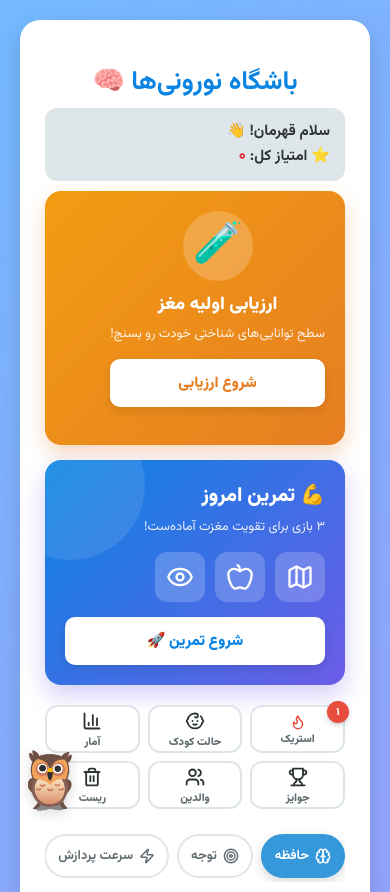
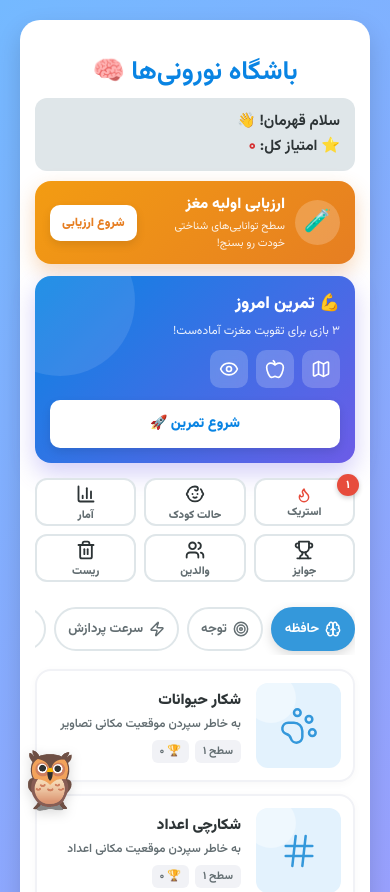
Before and after one commit to mjmottaghi1372-hub/neuroni-club, a plain HTML site: page index.html in a window 390 px wide. Shown: the top 892 px of the page. Drawn offline with Linux system fonts and the light colour scheme.

Commit message:
Update style.css

```diff
--- a/css/style.css
+++ b/css/style.css
@@ -1583,3 +1583,78 @@ svg.lucide {
     0%, 100% { box-shadow: 0 0 0 0 rgba(9, 132, 227, 0.75); }
     50%      { box-shadow: 0 0 0 12px rgba(9, 132, 227, 0); }
 }
+/* ============ بهینه‌سازی بنرها برای موبایل ============ */
+@media (max-width: 600px) {
+    /* کم کردن حاشیه کلی صفحه در موبایل */
+    .container {
+        padding: 15px;
+    }
+
+    /* ۱. کارت ارزیابی: تبدیل به حالت افقی و کوچک‌تر */
+    .assessment-card {
+        padding: 12px 15px;
+        margin-bottom: 12px;
+    }
+    .as-content {
+        flex-direction: row; /* آیکون، متن و دکمه کنار هم */
+        text-align: right;
+        justify-content: space-between;
+        gap: 10px;
+    }
+    .as-icon {
+        width: 45px;
+        height: 45px;
+        font-size: 22px;
+        flex-shrink: 0;
+    }
+    .as-text {
+        flex: 1;
+    }
+    .as-text h2 {
+        font-size: 15px;
+        margin-bottom: 2px;
+    }
+    .as-text p {
+        font-size: 11px;
+        margin: 0;
+    }
+    .as-btn {
+        padding: 8px 12px;
+        font-size: 12px;
+        width: auto;
+        max-width: none;
+        min-height: 36px;
+        white-space: nowrap;
+        margin: 0;
+    }
+
+    /* ۲. کارت تمرین امروز: کوچک کردن پدینگ و آیکون‌ها */
+    .daily-workout-card {
+        padding: 15px;
+        margin-bottom: 15px;
+    }
+    .dw-title {
+        font-size: 17px;
+    }
+    .dw-desc {
+        font-size: 12px;
+        margin-bottom: 10px;
+    }
+    .dw-games {
+        gap: 8px;
+        margin-bottom: 12px;
+    }
+    .dw-game-icon {
+        width: 38px;
+        height: 38px;
+        border-radius: 10px;
+    }
+    .dw-game-icon svg.lucide {
+        width: 20px;
+        height: 20px;
+    }
+    .dw-btn {
+        padding: 10px;
+        font-size: 14px;
+    }
+}
```
